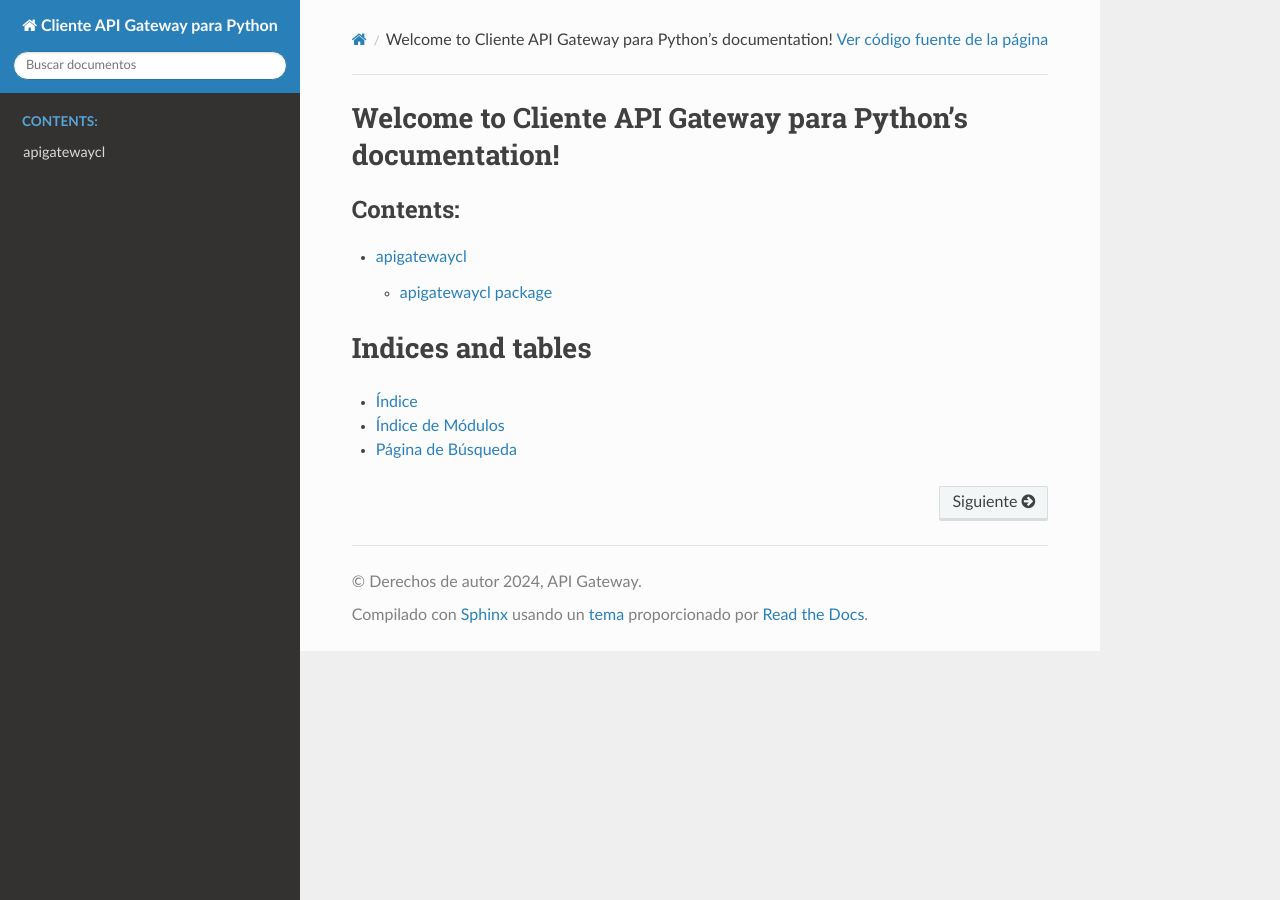
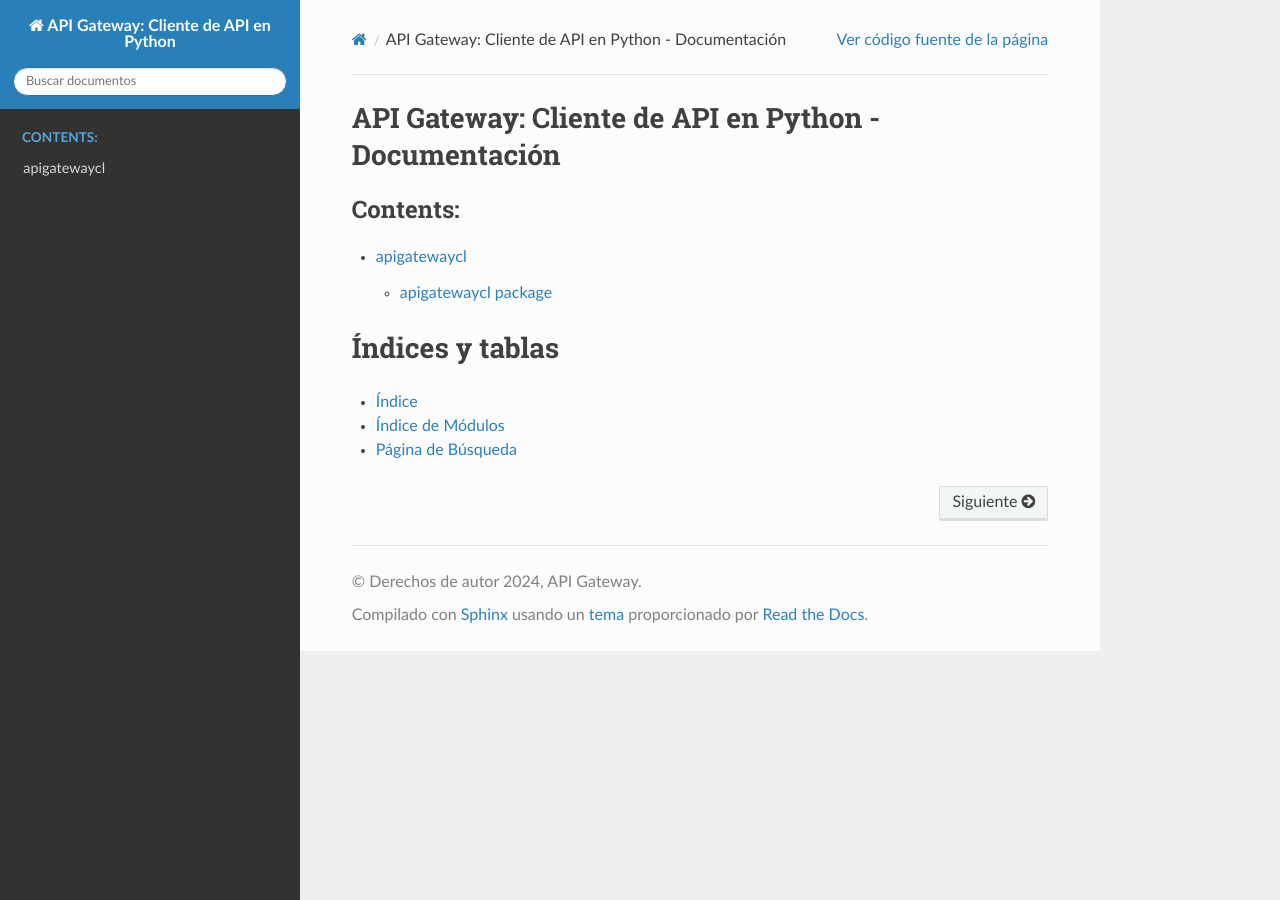
Before and after one commit to apigatewaycl/apigateway-api-client-python, a Sphinx documentation site: the page built from docs/index.rst, in a window 1280 px wide. Built offline with Sphinx 7.4.7 and the Read the Docs theme 2.0.0, drawn with Linux system fonts in a browser that asks for light colours.

Commit message:
Mejora en docs

```diff
--- a/docs/conf.py
+++ b/docs/conf.py
@@ -11,7 +11,7 @@ sys.path.insert(0, os.path.abspath('..'))
 # -- Project information -----------------------------------------------------
 # https://www.sphinx-doc.org/en/master/usage/configuration.html#project-information
 
-project = 'Cliente API Gateway para Python'
+project = 'API Gateway: Cliente de API en Python'
 copyright = '2024, API Gateway'
 author = 'API Gateway'
 release = '3'
--- a/docs/index.rst
+++ b/docs/index.rst
@@ -3,8 +3,8 @@
    You can adapt this file completely to your liking, but it should at least
    contain the root `toctree` directive.
 
-Welcome to Cliente API Gateway para Python's documentation!
-===========================================================
+API Gateway: Cliente de API en Python - Documentación
+=====================================================
 
 .. toctree::
    :maxdepth: 2
@@ -12,7 +12,7 @@ Welcome to Cliente API Gateway para Python's documentation!
 
    modules
 
-Indices and tables
+Índices y tablas
 ==================
 
 * :ref:`genindex`
```
